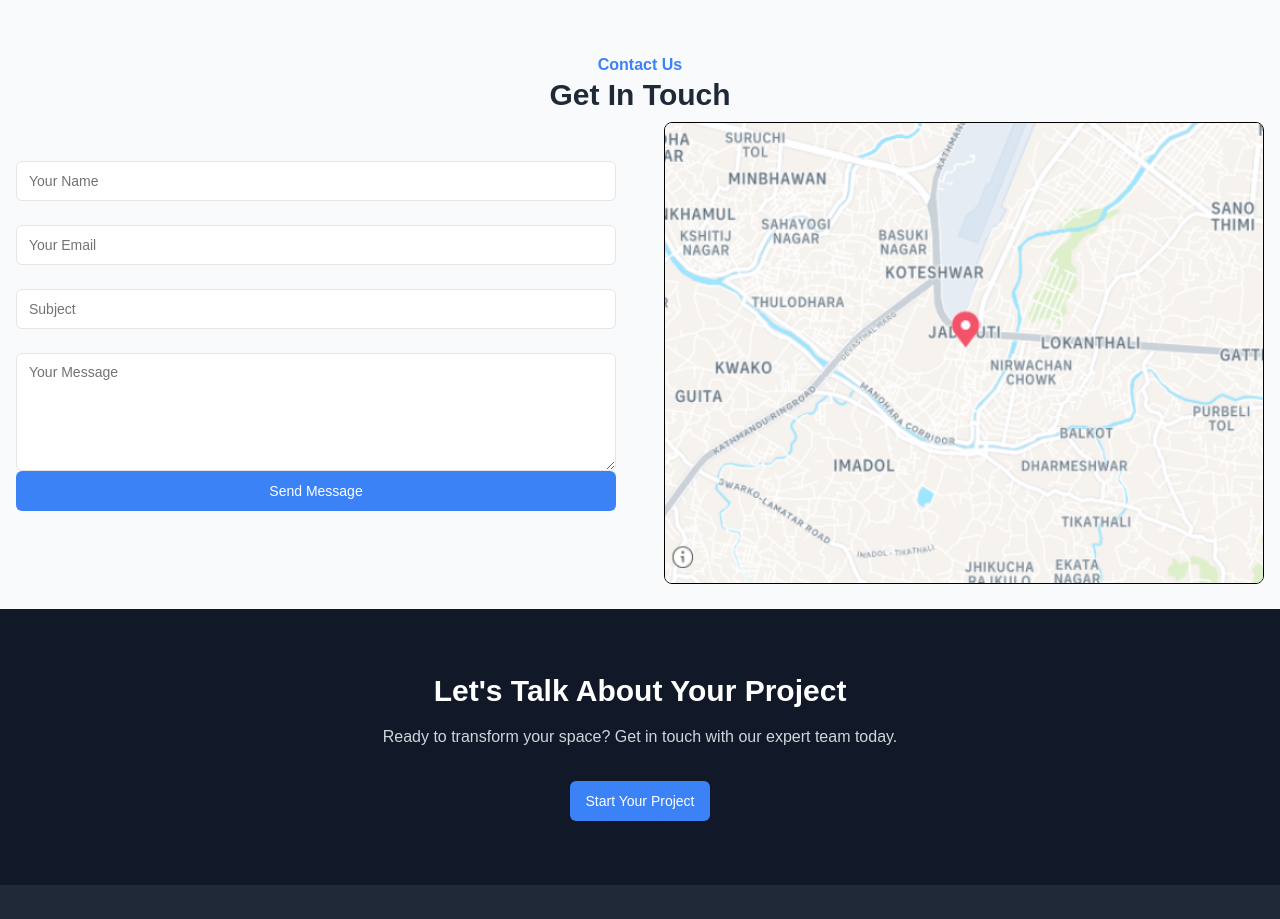
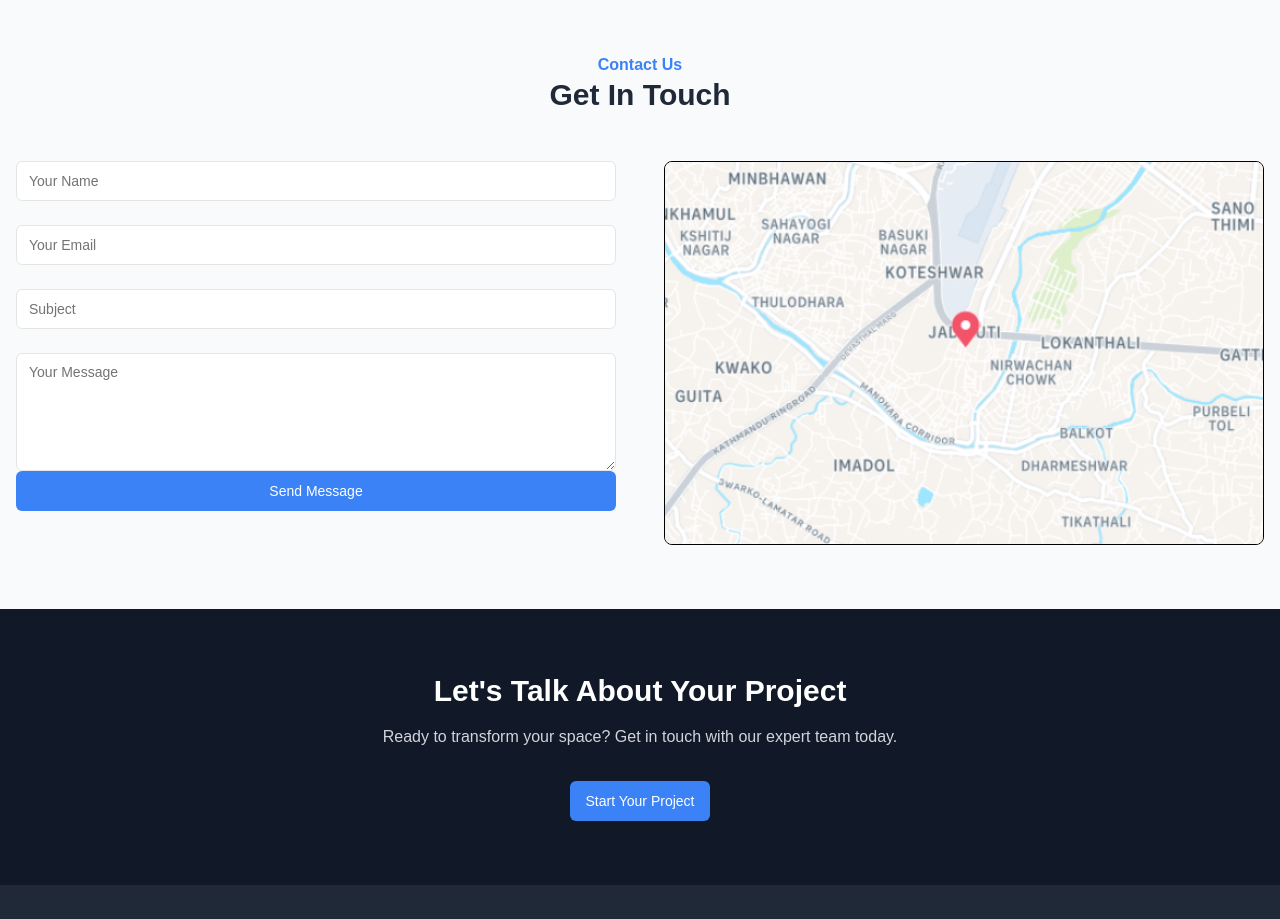
Before and after one commit to SaugatGautam100/sajilointeriornepal, a Next.js app in the folder my-app/: page / in a window 1280 px wide. Shown: the part 5000-5919 px from the top of the page. Built offline with nearby package versions, Linux system fonts and the light colour scheme.

Commit message:
change width and height of the location section

```diff
--- a/my-app/app/page.tsx
+++ b/my-app/app/page.tsx
@@ -557,7 +557,7 @@ export default function App() { // Changed to App for default export
                 alt="location"
                 width={"600"}
                 height={"480"}
-                style={{ border: "1px solid black", borderRadius: "0.5rem" }}
+                style={{ border: "1px solid black", borderRadius: "0.5rem", objectFit: "cover", width: "100%", height: "100%" }}
 
               />
             </div>
```
